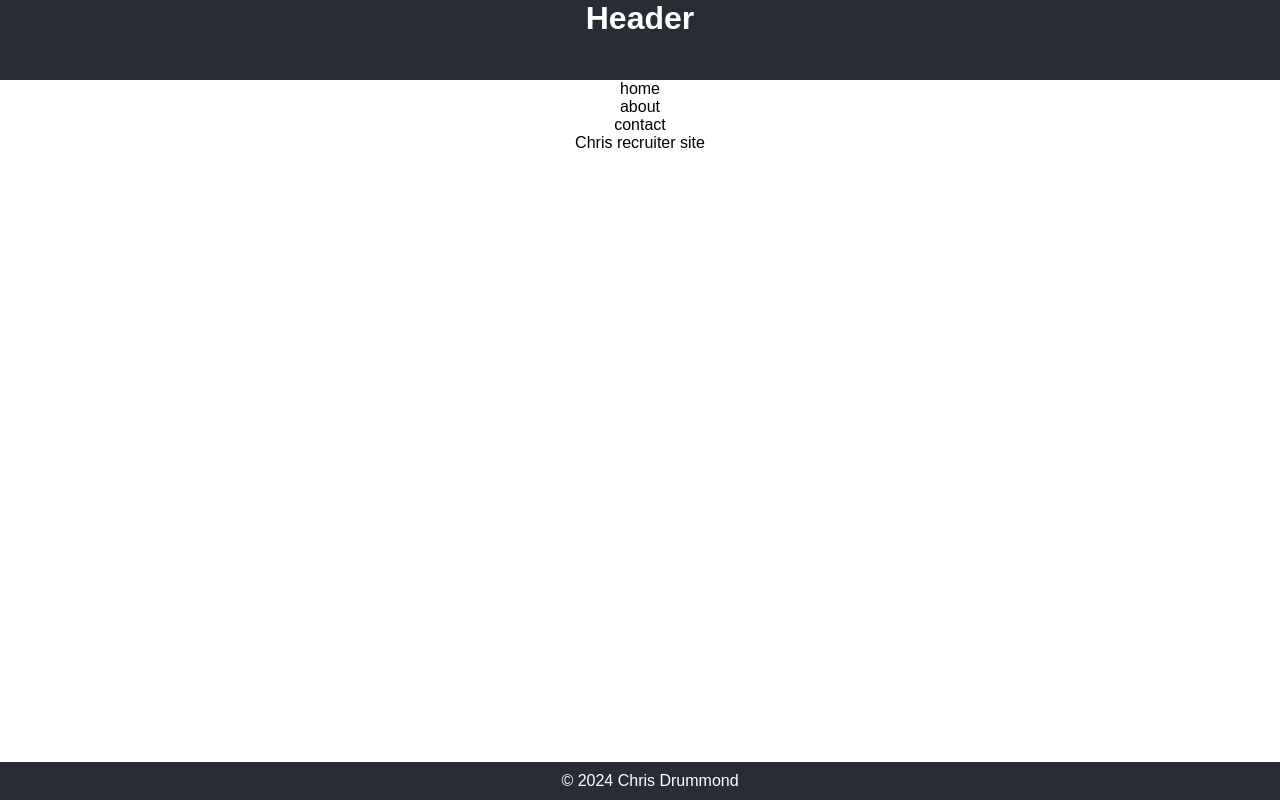
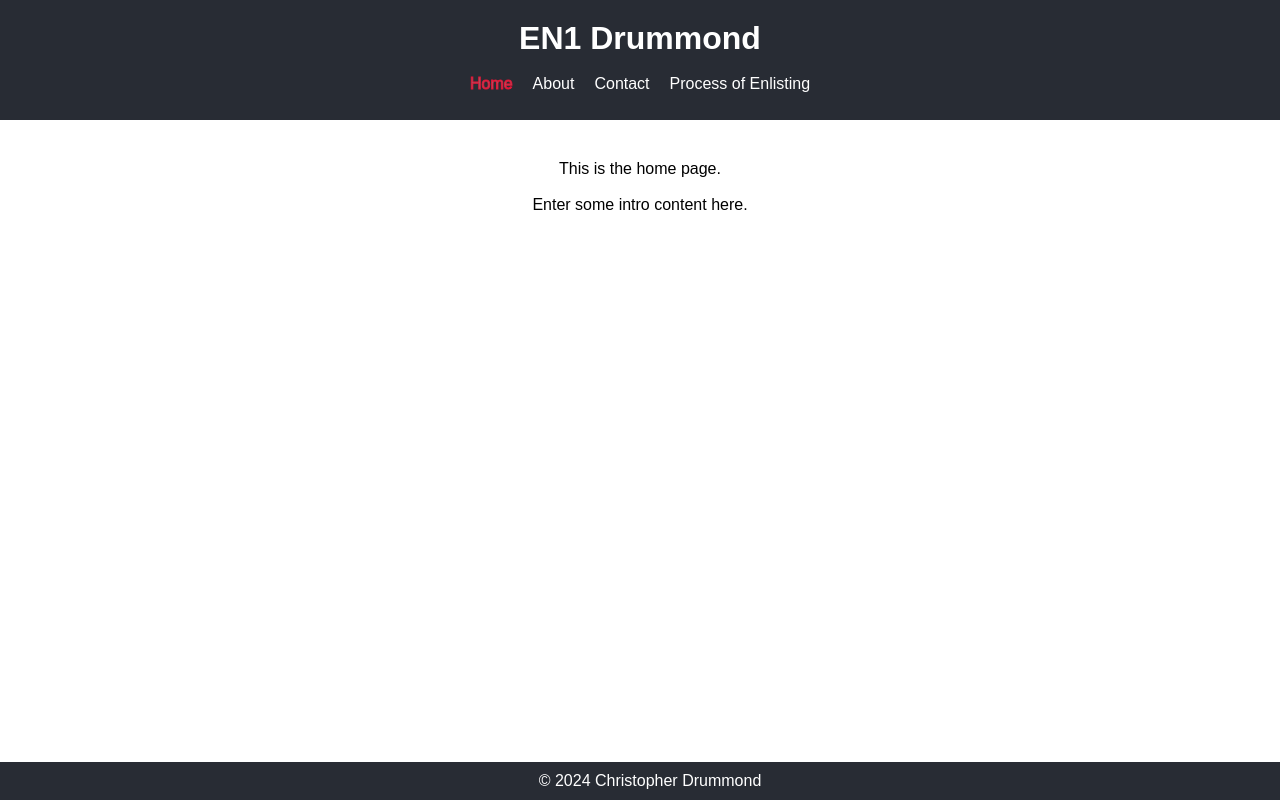
Before and after one commit to kdrummond528/cdrecruiter, a React (Create React App) app: page / in a window 1280 px wide. Built offline with nearby package versions, Linux system fonts and the light colour scheme.

Commit message:
added more content to components

```diff
--- a/public/index.html
+++ b/public/index.html
@@ -24,7 +24,7 @@
       work correctly both with client-side routing and a non-root public URL.
       Learn how to configure a non-root public URL by running `npm run build`.
     -->
-    <title>React App</title>
+    <title>EN1 Drummond</title>
   </head>
   <body>
     <noscript>You need to enable JavaScript to run this app.</noscript>
--- a/src/App.css
+++ b/src/App.css
@@ -15,6 +15,65 @@ header {
   top: 0;
   font-size: 16px;
   color: white;
+  padding: 20px;
+}
+
+/* beginning of nav css */
+nav {
+  position: absolute;
+  width: 100%;
+  margin-top: -45px;
+}
+
+nav ul li {
+  margin: 10px;
+  text-decoration: none;
+  color: white;
+}
+
+.navlink {
+  list-style: none;
+  display: inline;
+}
+
+/* .navicon {
+  position: relative;
+  margin-right: 10px;
+  margin-top: -15px;
+}
+
+.navicon {
+  color: white;
+}
+
+.navicon:hover {
+  color: gray;
+} */
+
+.navlink:hover,
+.active {
+  color: gray;
+  cursor: pointer;
+  -webkit-text-stroke-width: 1px;
+  -webkit-text-stroke-color: #e71335;
+}
+
+/* ending of nav css */
+
+.home-p {
+  padding: 40px;
+}
+
+.about-p {
+  padding: 40px;
+}
+
+.contact-p {
+  padding: 40px;
+}
+
+.process-p {
+  padding: 40px;
 }
 
 footer {
--- a/src/App.js
+++ b/src/App.js
@@ -6,6 +6,7 @@ import Footer from './components/Footer';
 import Home from './components/Home';
 import Contact from './components/Contact';
 import About from './components/About';
+import Process from './components/Process';
 import BackToTopBtn from './components/BackToTopBtn';
 
 function App() {
@@ -19,6 +20,8 @@ function App() {
         showHome={() => setPageIndex(0)}
         showAbout={() => setPageIndex(1)}
         showContact={() => setPageIndex(2)}
+        showProcess={() => setPageIndex(3)}
+
         active={pageIndex}
       />
 
@@ -28,6 +31,8 @@ function App() {
         <About />
       ) : pageIndex === 2 ? (
         <Contact />
+      ) : pageIndex === 3 ? (
+        <Process />
       ) : (
         <Home />
       )}
--- a/src/components/About.js
+++ b/src/components/About.js
@@ -0,0 +1,15 @@
+import React from 'react'
+
+const About = () => {
+    return (
+        <div>
+
+            <p className='about-p'>
+                My name is Christopher Drummond, and I am a local Acquisition Talent Scout for the United States Navy currently located in Lynnwood, Washington.
+            </p>
+
+        </div>
+    )
+}
+
+export default About
--- a/src/components/Contact.js
+++ b/src/components/Contact.js
@@ -1,10 +1,37 @@
 import React from 'react'
+// import { TfiEmail } from 'react-icons/tfi';
 
 const Contact = () => {
   return (
     <div>
 
-      <p>Contact me</p>
+      <p className='contact-p'>
+        Ways to contact me
+      </p>
+
+      <a className='email' href="mailto: christopher.e.drummond2.mil@us.navy.mil"
+        title='Email me'>
+        {/* <TfiEmail className='icon' size={'2rem'} /> */}
+        Email
+      </a>
+
+      <br /><br />
+
+      <a className='call' href="tel:425-977-9361"
+        title='Call or text me'>
+        Call/Text
+      </a>
+
+      <br /><br />
+      Or<br /><br />
+
+
+      <p>
+        Set up a visit with me.<br /><br />
+        U.S. Navy Talent Acquisition Station Lynnwood<br />
+        18415 33rd Ave W. Ste. D<br />
+        Lynnwood, WA 98037
+      </p>
 
     </div>
   )
--- a/src/components/Footer.js
+++ b/src/components/Footer.js
@@ -5,7 +5,7 @@ const Footer = () => {
         <div>
 
             <footer>
-                &copy; 2024 Chris Drummond
+                &copy; 2024 Christopher Drummond
             </footer>
 
         </div>
--- a/src/components/Header.js
+++ b/src/components/Header.js
@@ -6,7 +6,7 @@ const Header = () => {
         <div>
             <header>
 
-                <h1>Header</h1>
+                <h1>EN1 Drummond</h1>
 
             </header>
         </div>
--- a/src/components/Home.js
+++ b/src/components/Home.js
@@ -4,8 +4,10 @@ const Home = () => {
     return (
         <div>
 
-            <p>
-                Chris recruiter site
+            <p className='home-p'>
+                This is the home page.<br />
+                <br />
+                Enter some intro content here.
             </p>
 
         </div>
--- a/src/components/Nav.js
+++ b/src/components/Nav.js
@@ -1,32 +1,31 @@
 import React from 'react';
 // import { FaLinkedinIn } from 'react-icons/fa';
 
-const Nav = ({ showHome, showAbout, showContact, active }) => {
+const Nav = ({ showHome, showAbout, showContact, showProcess, active }) => {
     return (
         <div>
 
-            <nav align='right'>
+            <nav>
                 <ul>
                     <li className='navlink'>
                         <p onClick={showHome} className={active === 0 ? 'navlink active' : 'navlink'} >
-                            home</p>
+                            Home</p>
                     </li>
 
                     <li className='navlink'>
                         <p onClick={showAbout} className={active === 1 ? 'navlink active' : 'navlink'} >
-                            about</p>
+                            About</p>
                     </li>
 
                     <li className='navlink'>
                         <p onClick={showContact} className={active === 2 ? 'navlink active' : 'navlink'}>
-                            contact</p>
+                            Contact</p>
                     </li>
 
-                    {/* <li className='navlink'>
-                        <a href="https://www.linkedin.com/in/karinadrummond" target={'_blank'} rel="noreferrer" title="Connect with me on LinkedIn" className='naviconlink'>
-                            <FaLinkedinIn className='navicon' size={"2em"} />
-                        </a>
-                    </li> */}
+                    <li className='navlink'>
+                        <p onClick={showProcess} className={active === 2 ? 'navlink active' : 'navlink'}>
+                            Process of Enlisting</p>
+                    </li>
 
                 </ul>
             </nav>
--- /dev/null
+++ b/src/components/Process.js
@@ -0,0 +1,15 @@
+import React from 'react'
+
+const Process = () => {
+    return (
+        <div>
+
+            <p className='process-p'>
+                Process of enlisting goes here...
+            </p>
+
+        </div>
+    )
+}
+
+export default Process
```
